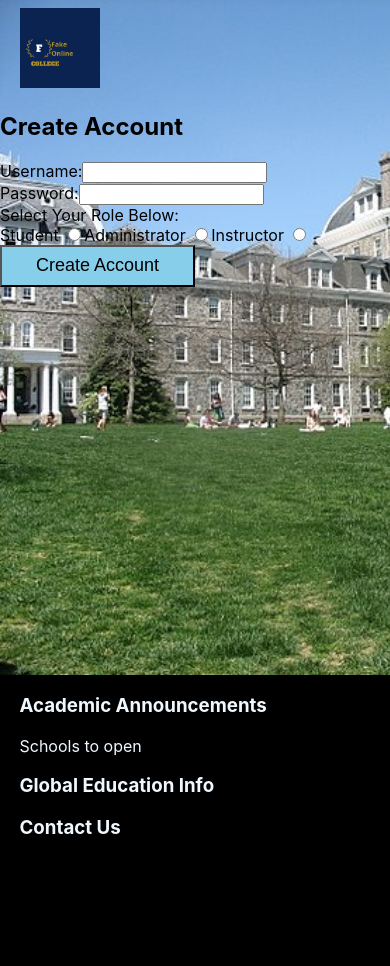
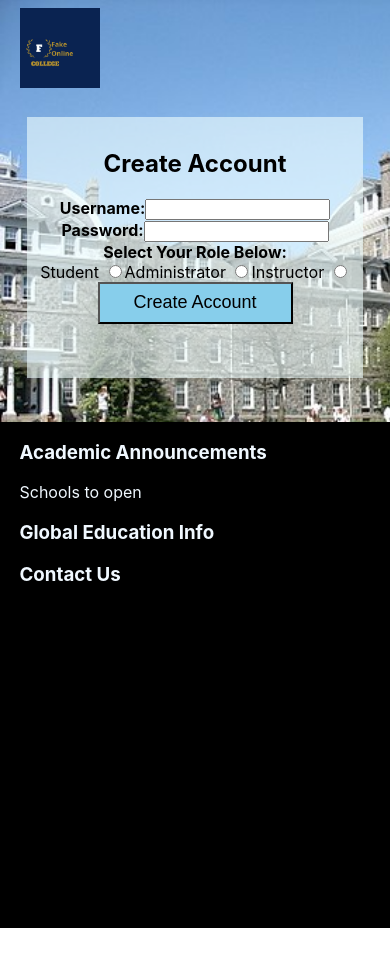
Before and after one commit to KudahShambare/My-College, a React (Create React App) app in the folder Frontend/my-college/: page /create-account in a window 390 px wide. Shown: the top 966 px of the page. After the commit the page ends 928 px from the top, so only its background shows below. Built offline with nearby package versions, Linux system fonts and the light colour scheme.

Commit message:
create account mobile ui adjusted

```diff
--- a/Frontend/my-college/src/App.css
+++ b/Frontend/my-college/src/App.css
@@ -1,3 +1,11 @@
+/*headings*/
+h1 {
+  text-align: center;
+}
+#homeWelcomeMobile {
+  background-color: rgb(240, 284, 255, 0.6);
+}
+
 /*logo*/
 .logo {
   height: 5rem;
@@ -9,9 +17,8 @@
   background-image: url("../src/Images/Background.jpg");
   background-repeat: no-repeat;
   background-size: cover;
-  height: 80vh;
+  height: 50vh;
   margin-bottom: 0;
-
 }
 .homeTop {
   display: none;
@@ -29,13 +36,11 @@ button {
   font-size: large;
   margin-bottom: 5vh;
 }
-#mobileNavButtons{
-
-padding-top: 20vh;
+#mobileNavButtons {
+  padding-top: 0vh;
   display: flex;
   flex-direction: column;
   align-items: center;
-
 }
 /*Othe pages*/
 .pages {
@@ -47,13 +52,29 @@ padding-top: 20vh;
   background-repeat: no-repeat;
   background-size: cover;
 }
+/*Create Account*/
+#createAccount {
+  margin-top: 3vh;
+  background-color: rgb(240, 284, 255, 0.6);
+  text-align: center;
+  width: 80vw;
+  display: block;
+  margin-left: auto;
+  margin-right: auto;
+
+  padding: 3%;
+  font-size: medium;
+}
+label {
+  font-weight: bolder;
+}
 
 #footer {
   position: absolute;
-  top: 80vh;
+  top: 50vh;
   width: 100%;
   background-color: black;
-  height: 50vh;
+  height: 60vh;
   color: aliceblue;
 
   padding-left: 5%;
@@ -78,7 +99,9 @@ padding-top: 20vh;
     margin-bottom: 0;
     float: bottom;
   }
-
+  #mobileHomeTop {
+    display: none;
+  }
   .navButtons {
     margin-top: 50vh;
     margin-left: 20%;
--- a/Frontend/my-college/src/Pages/Home.js
+++ b/Frontend/my-college/src/Pages/Home.js
@@ -12,7 +12,7 @@ const Home = () => {
           <Link to="/">
           <img src={Logo}  alt="logo" className="logo" height="400" />
           </Link>
-           <h1>Welcome To The Fake College</h1>
+           <h1 >Welcome To The Fake College</h1>
 
  <section id="logInNav">
  <Link to="/login">
@@ -35,7 +35,7 @@ const Home = () => {
     <h2 style={{fontSize:'1rem',marginTop:'0%'}}>Log In</h2>
      </Link>
        </section>
-       <h1>Welcome To The Fake College</h1>
+       <h1 id="homeWelcomeMobile">Welcome To The Fake College</h1>
 
 
      </section>
```
Also changed, not shown: 1 other file (tests, documents, lock files or other folders).
